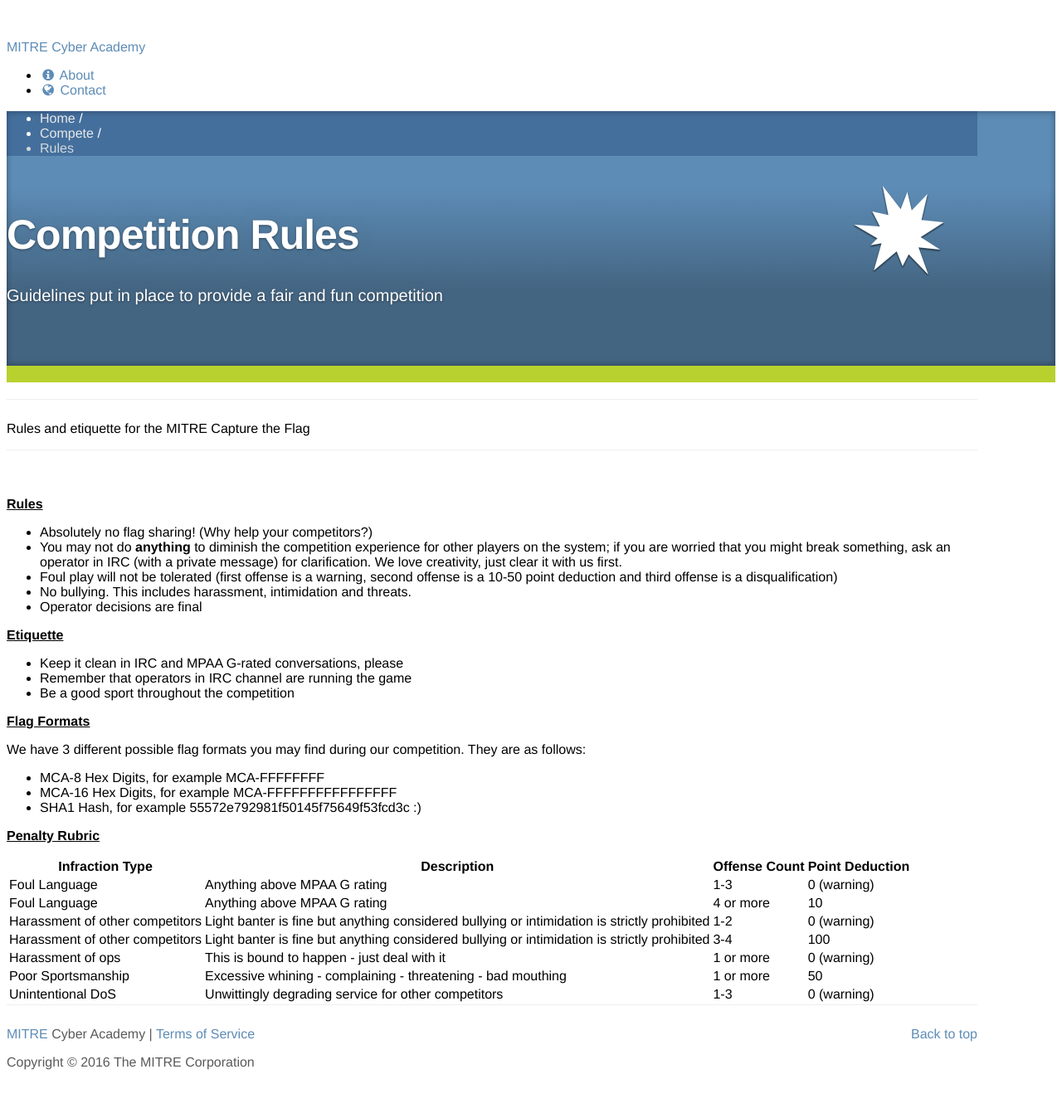
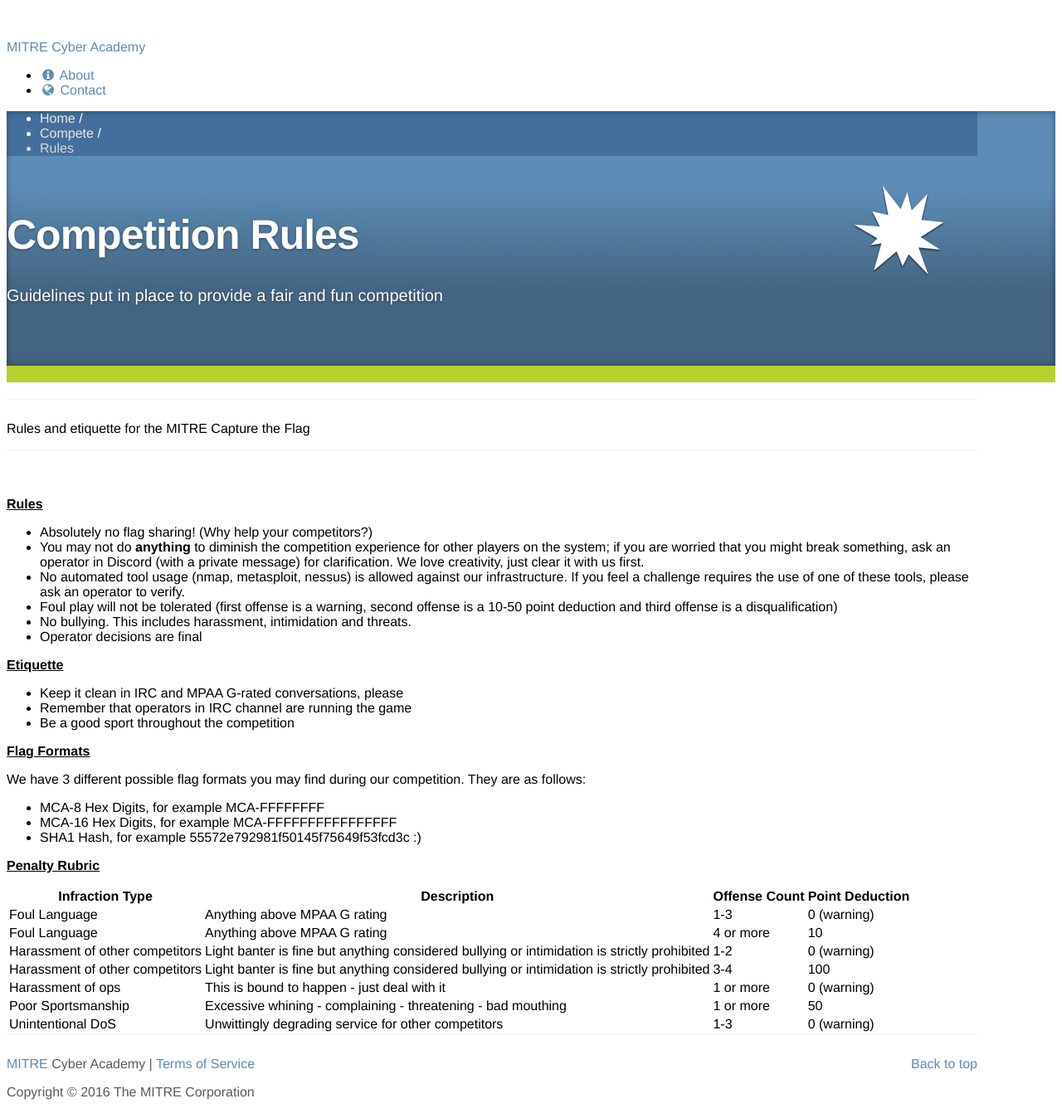
Before and after one commit to mitre-cyber-academy/mitre-cyber-academy.github.io, a Jekyll site: the page built from competitions/rules/index.html, in a window 1280 px wide. Shown: the whole page at 83% size. Built offline with Jekyll 4.4.1, drawn with Linux system fonts in a browser that asks for light colours; nearby versions of some CDN libraries; library files that are not in the unit come from our copies; before the commit the page ends 1306 px from its top, so only the background shows below that.

Commit message:
Add note about not running automated tools

```diff
--- a/competitions/rules/index.html
+++ b/competitions/rules/index.html
@@ -32,8 +32,9 @@ title: MITRE Cyber Academy | Competition Rules
       <p><b><u>Rules</u></b></p>
       <ul>
          <li>Absolutely no flag sharing! (Why help your competitors?)</li>
-         <li>You may not do <b>anything</b> to diminish the competition experience for other players on the system; if you are worried that you might break something, ask an operator in IRC (with a private message) for clarification. We love creativity, just clear it with us first.</li>
-         <li>Foul play will not be tolerated (first offense is a warning, second offense is a 10-50 point deduction and third offense is a disqualification)
+         <li>You may not do <b>anything</b> to diminish the competition experience for other players on the system; if you are worried that you might break something, ask an operator in Discord (with a private message) for clarification. We love creativity, just clear it with us first.</li>
+         <li>No automated tool usage (nmap, metasploit, nessus) is allowed against our infrastructure. If you feel a challenge requires the use of one of these tools, please ask an operator to verify.</li>
+         <li>Foul play will not be tolerated (first offense is a warning, second offense is a 10-50 point deduction and third offense is a disqualification)</li>
          <li>No bullying. This includes harassment, intimidation and threats.</li>
          <li>Operator decisions are final</li>
       </ul>
```
